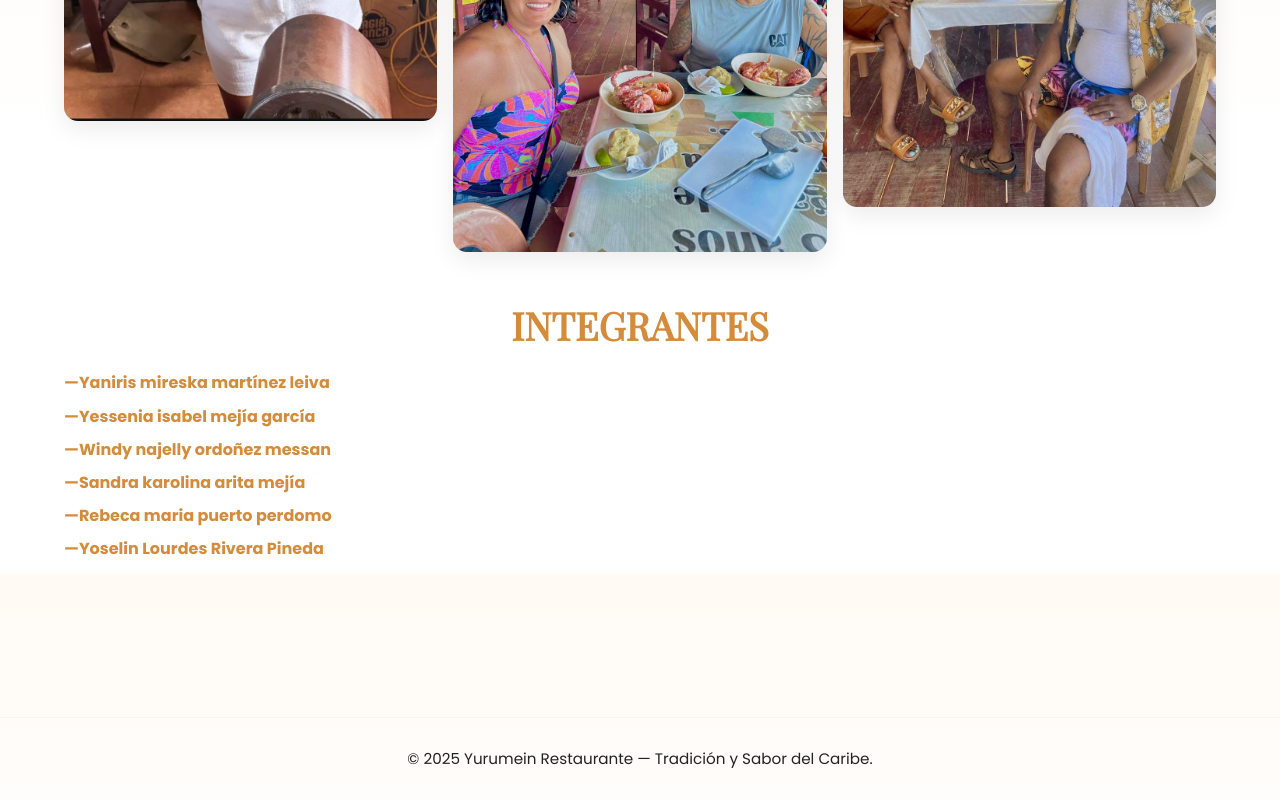
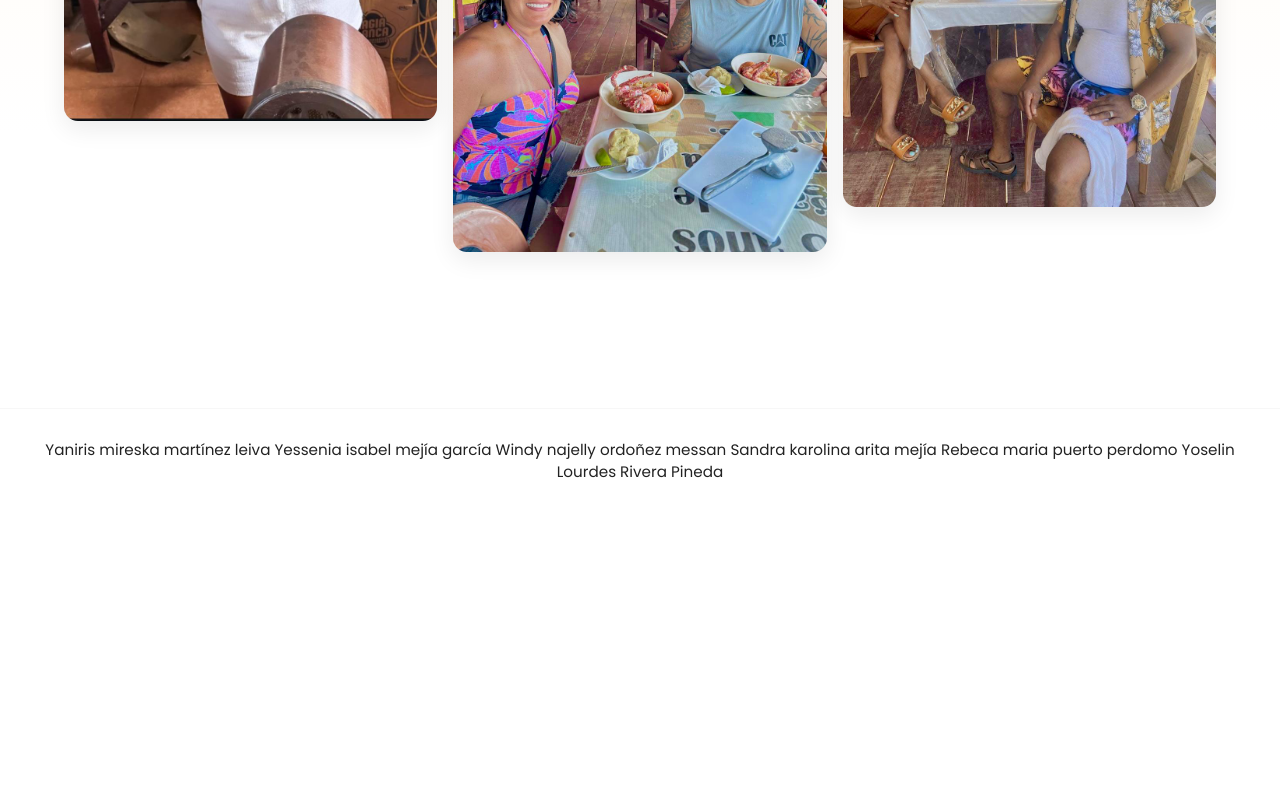
Before and after one commit to CIVIKAHN/Yurumei, a plain HTML site: page index.html in a window 1280 px wide. Shown: the part 3427-4227 px from the top of the page. After the commit the page ends 3940 px from the top, so only its background shows below. Drawn offline with nearby package versions, Linux system fonts and the light colour scheme; a web font is replaced by a local one.

Commit message:
Add files via upload

```diff
--- a/index.html
+++ b/index.html
@@ -623,22 +623,17 @@
       </div>
     </section>
 
-    <!-- TESTIMONIOS -->
-    <section id="opiniones" class="testimonios" aria-labelledby="opiniones-title">
-      <h2 id="opiniones-title" class="section-title">INTEGRANTES</h2>
-        <div class="who">—Yaniris mireska martínez leiva</div>
-        <div class="who">—Yessenia isabel mejía garcía </div>
-        <div class="who">—Windy najelly ordoñez messan </div>
-        <div class="who">—Sandra karolina arita mejía</div>
-        <div class="who">—Rebeca maria puerto perdomo</div>
-        <div class="who">—Yoselin Lourdes Rivera Pineda</div>
-      </div>
-    </section>
+
 
   </main>
 
   <footer role="contentinfo">
-    © 2025 Yurumein Restaurante — Tradición y Sabor del Caribe.
+Yaniris mireska martínez leiva
+Yessenia isabel mejía garcía
+Windy najelly ordoñez messan
+Sandra karolina arita mejía
+Rebeca maria puerto perdomo
+Yoselin Lourdes Rivera Pineda
   </footer>
 
 <script>
```
